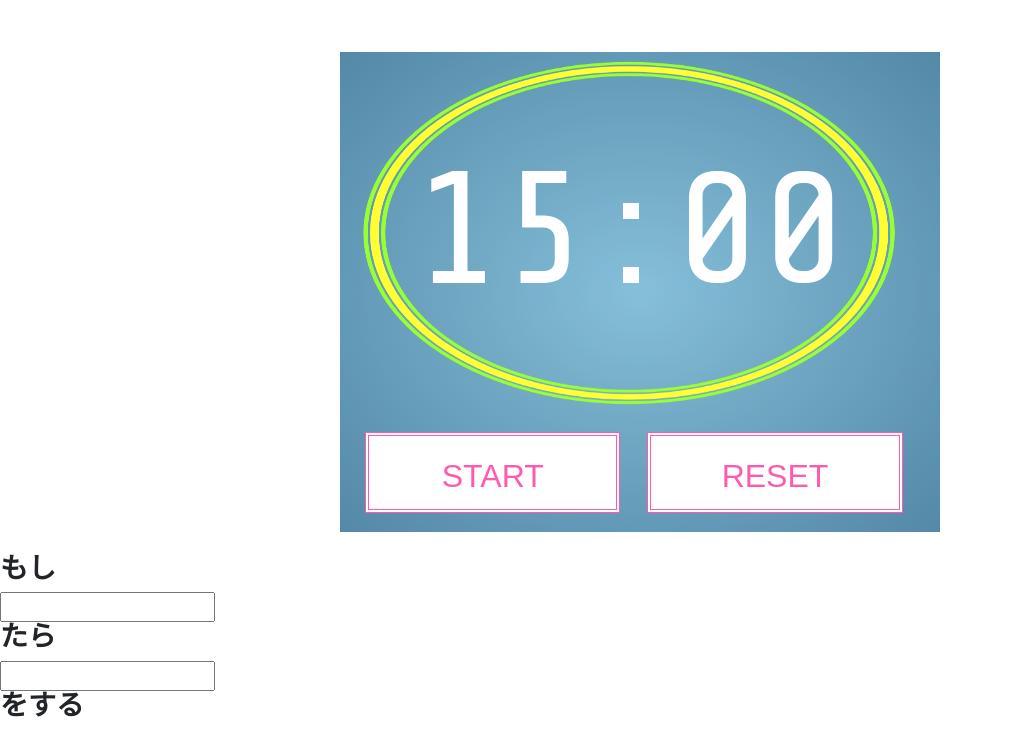
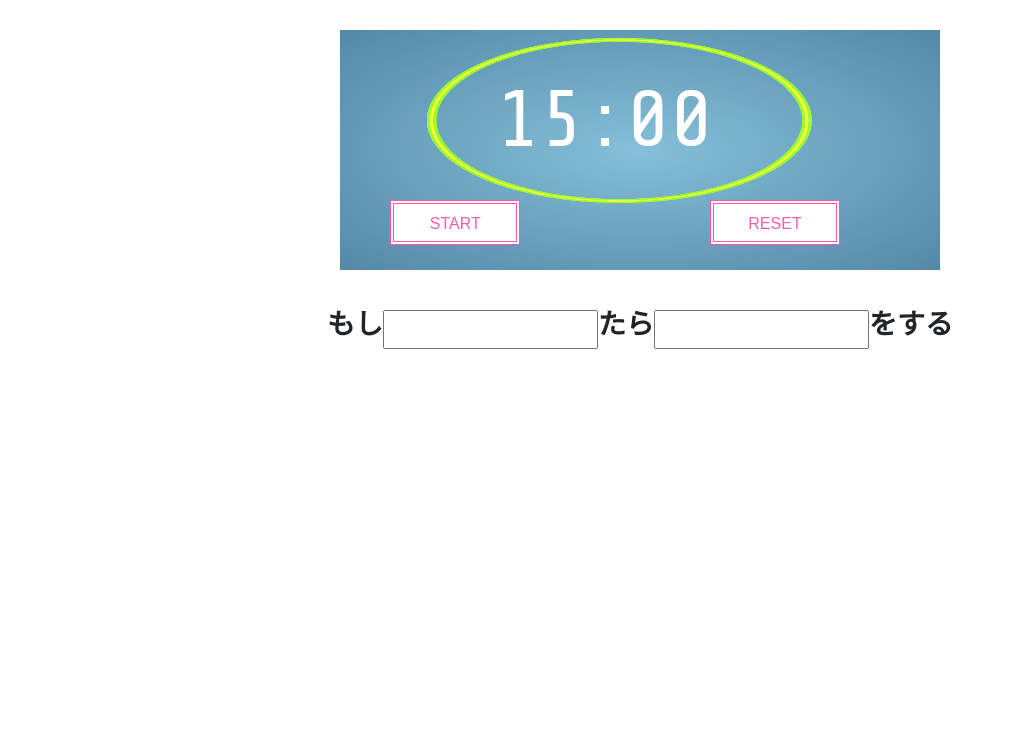
Before and after one commit to someyakyosuke/pomodoro, a Django app: page / in a window 1280 px wide. Shown: the part 70-800 px from the top of the page, without its empty margins (0-1014 px from the left). Run offline with Django 3.2, Linux system fonts and the light colour scheme; some libraries are stand-ins or nearby versions.

Commit message:
change_index.html

```diff
--- a/pomodoroapp/templates/index.html
+++ b/pomodoroapp/templates/index.html
@@ -76,11 +76,14 @@
 
       </div>
       <div class="ifthen">
-        <h3>もし</h3>
-        <input>
-        <h3>たら</h3>
-        <input>
-        <h3>をする</h3>
+        <div class="topic">
+          <h3>もし</h3>
+          <input>
+          <h3>たら</h3>
+          <input>
+          <h3>をする</h3>
+        </div>
+
       </div>
 
 <!-- javascript -->
--- a/static/css/mystyle.css
+++ b/static/css/mystyle.css
@@ -17,11 +17,10 @@ footer {
 }
 
 .clock {
-    margin-top:100px;
-    margin-bottom:120px;
-    margin-right:auto;
-    margin-left:auto;
-    font-size: 10rem;
+    margin-top:50px;
+    margin-bottom:40px;
+    margin-left:157;
+    font-size: 5rem;
     line-height: 1;
     display: flex;
     align-items: center;
@@ -32,15 +31,16 @@ footer {
   }
   .timerstart{
       position:absolute;
-      font-size: 2rem;
+      left:50;
+      font-size: 1rem;
       display: inline-block;
-      padding: 0.5em 1em 0.3em;
+      padding: 0.5em 0.5em 0.3em;
       color: #ff3399;
       border: double 4px #ff3399;
       background-color: #ffffff;
       cursor: pointer;
       align-items: left;
-      width:255.49px;
+      width:130.49px;
       margin-right: 40px;
       z-index: 10;
   }
@@ -49,28 +49,31 @@ footer {
       left: 0;
       right: -270;
       margin: auto;
-      font-size: 2rem;
+      font-size: 1rem;
       display: inline-block;
       padding: 0.5em 1em 0.3em;
       color: #ff3399;
       border: double 4px #ff3399;
       background-color: #ffffff;
       cursor: pointer;
-      width:255.49px;
+      width:130.49px;
       z-index: 10;
   }
   .pomodorotimer{
-
-      top:150px;
-      left: 0;
-      right: 0;
-      margin: auto;
+      position:relative;
+      margin: 0 auto;
       width:600px;
-      height:30rem;
+      height:15rem;
       background: radial-gradient( #68b0d1,#296c92);
       opacity: 0.8;
       text-align: center;
 
+  }
+  .ifthen{
+      margin:40 auto;
+  }
+  .topic{
+      display: flex;
   }
   .pomobtn{
 
@@ -84,8 +87,8 @@ footer {
       right: 0;
       margin: auto;
       text-align: center;
-      width: 800px;
-      height:500px;
+      width: 600px;
+      height:250px;
   }
   #sentaku{
       color:black
--- a/static/javascript/pomodoro.js
+++ b/static/javascript/pomodoro.js
@@ -134,10 +134,10 @@ onload = function() {
 
     /* rectangle */
     cvs.strokeStyle = "yellow";
-    cvs.lineWidth = 20;
+    cvs.lineWidth = 10;
     cvs.beginPath(); /* 図形を描き始めることを宣言(楕円) */
     cvs.scale(1,.45);
-    cvs.arc(1000, 640, 580, openradius * Math.PI / 180, 360 * Math.PI / 180, false);
+    cvs.arc(1000, 640, 570, openradius * Math.PI / 180, 360 * Math.PI / 180, false);
     cvs.stroke(); /* 描いた図形を線で表示させる */
     cvs.strokeStyle = "#7fff00";
     cvs.lineWidth = 10;
@@ -145,7 +145,7 @@ onload = function() {
     cvs.arc(1000, 640, 560, 0 * Math.PI / 180, 360 * Math.PI / 180, false);
     cvs.stroke(); /* 描いた図形を線で表示させる */
     cvs.beginPath(); /* 図形を描き始めることを宣言(楕円) */
-    cvs.arc(1000, 640, 600, 0 * Math.PI / 180, 360 * Math.PI / 180, false);
+    cvs.arc(1000, 640, 580, 0 * Math.PI / 180, 360 * Math.PI / 180, false);
     cvs.stroke(); /* 描いた図形を線で表示させる */
   }
 
```
